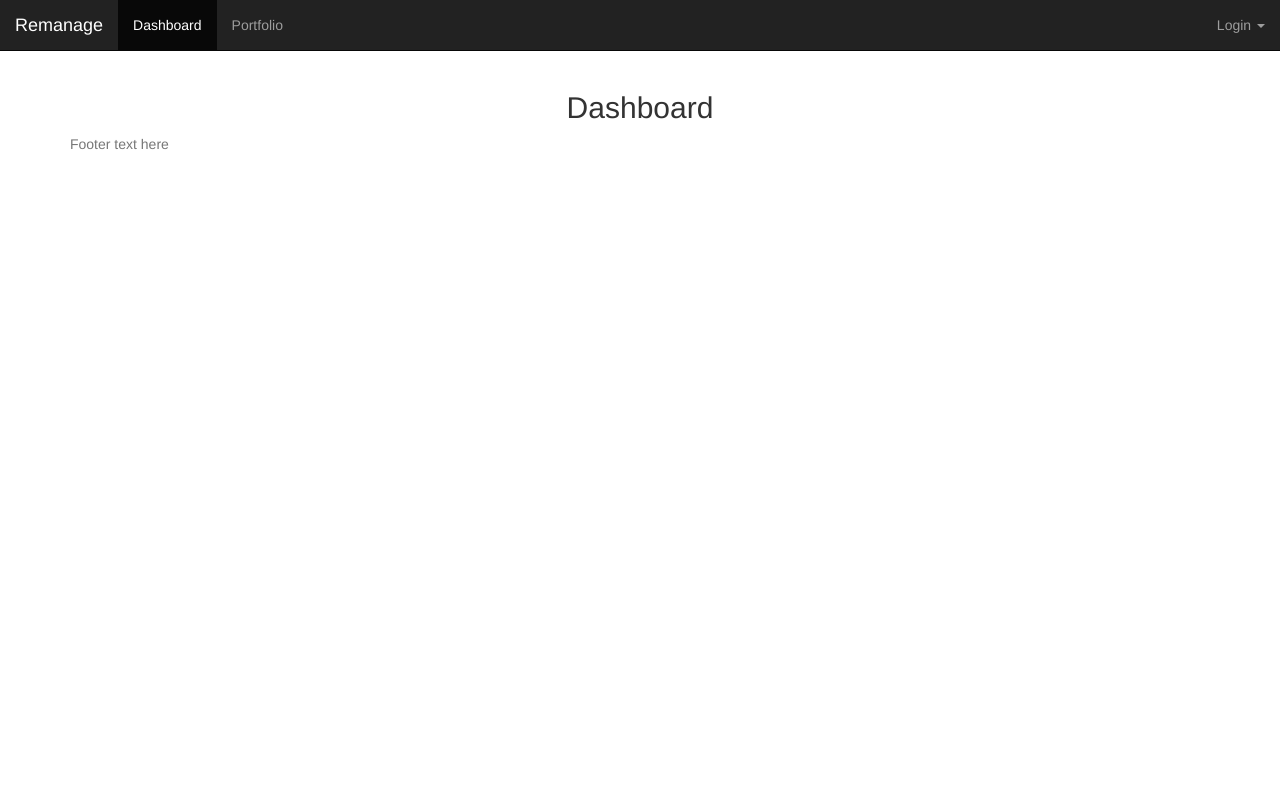
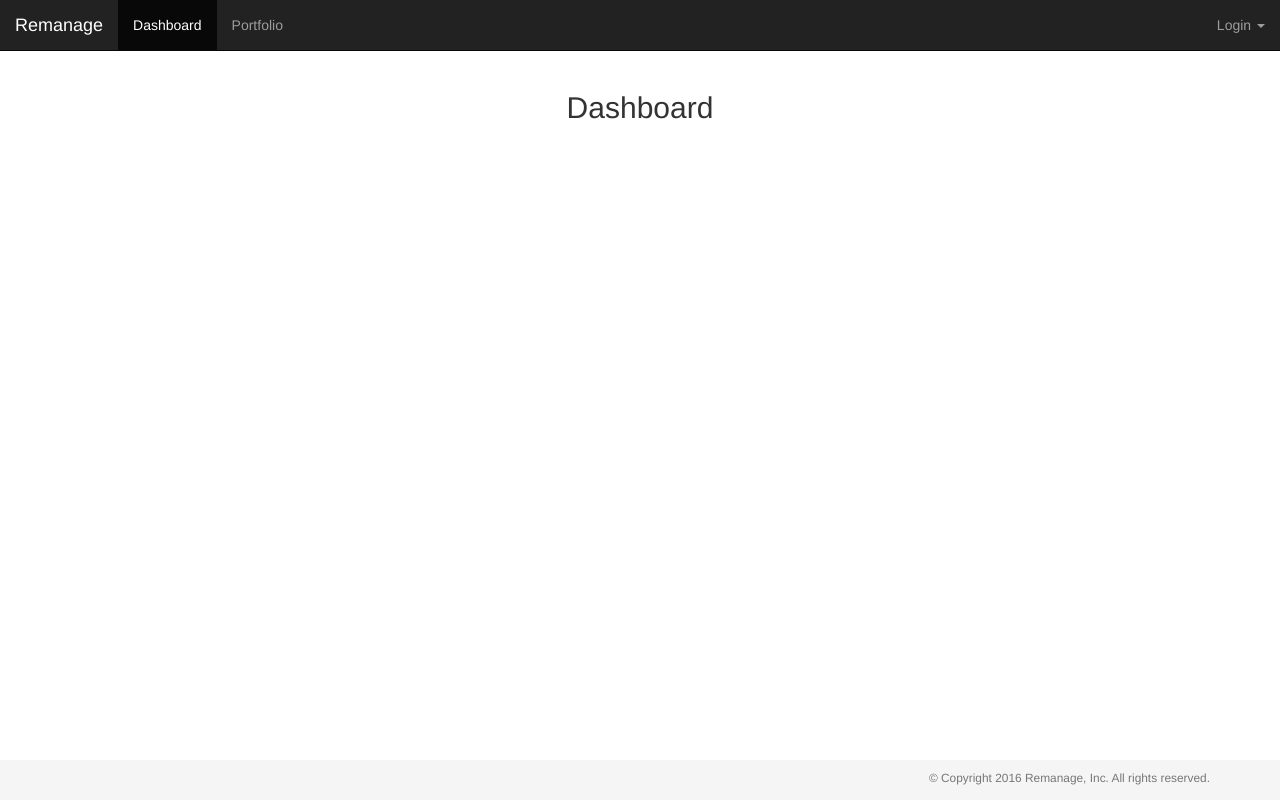
Before and after one commit to selamuru/realup, a Django app: page / in a window 1280 px wide. Run offline with Django 3.2, Linux system fonts and the light colour scheme; parts of the project's set-up code (start-up, migrations or seed data) failed here and were passed over; some libraries are stand-ins or nearby versions.

Commit message:
Make footer a sticky footer

```diff
--- /dev/null
+++ b/remanage/static/css/layout.css
@@ -0,0 +1,11 @@
+.footer {
+    position: absolute;
+    bottom: 0;
+    width: 100%;
+    height: 40px;
+    background-color: #f5f5f5;
+}
+
+.footer p {
+    margin-top: 10px;
+}
--- a/remanage/templates/base.html
+++ b/remanage/templates/base.html
@@ -15,6 +15,7 @@
     <!-- DataTables -->
     <link href="//cdn.datatables.net/1.10.12/css/jquery.dataTables.min.css" rel="stylesheet" type="text/css">
 
+    <link href="{% static 'css/layout.css' %}" rel="stylesheet" type="text/css">
     <link href="{% static 'css/pages/dashboard.css' %}" rel="stylesheet" type="text/css">
   </head>
 
--- a/remanage/templates/footer.html
+++ b/remanage/templates/footer.html
@@ -1,5 +1,5 @@
-<footer class="footer">
+<footer class="footer text-right">
   <div class="container">
-    <p class="text-muted">Footer text here</p>
+    <p class="text-muted small">&copy; Copyright 2016 Remanage, Inc. All rights reserved.</p>
   </div>
 </footer>
```
